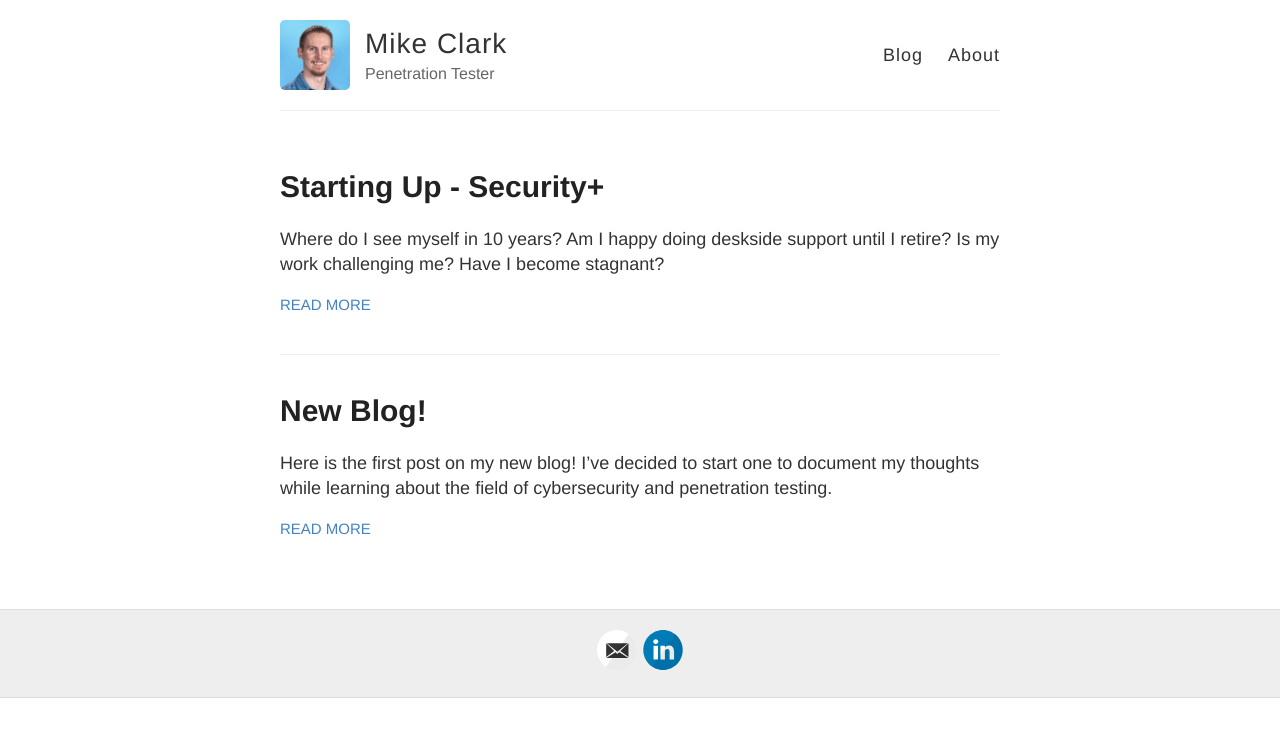
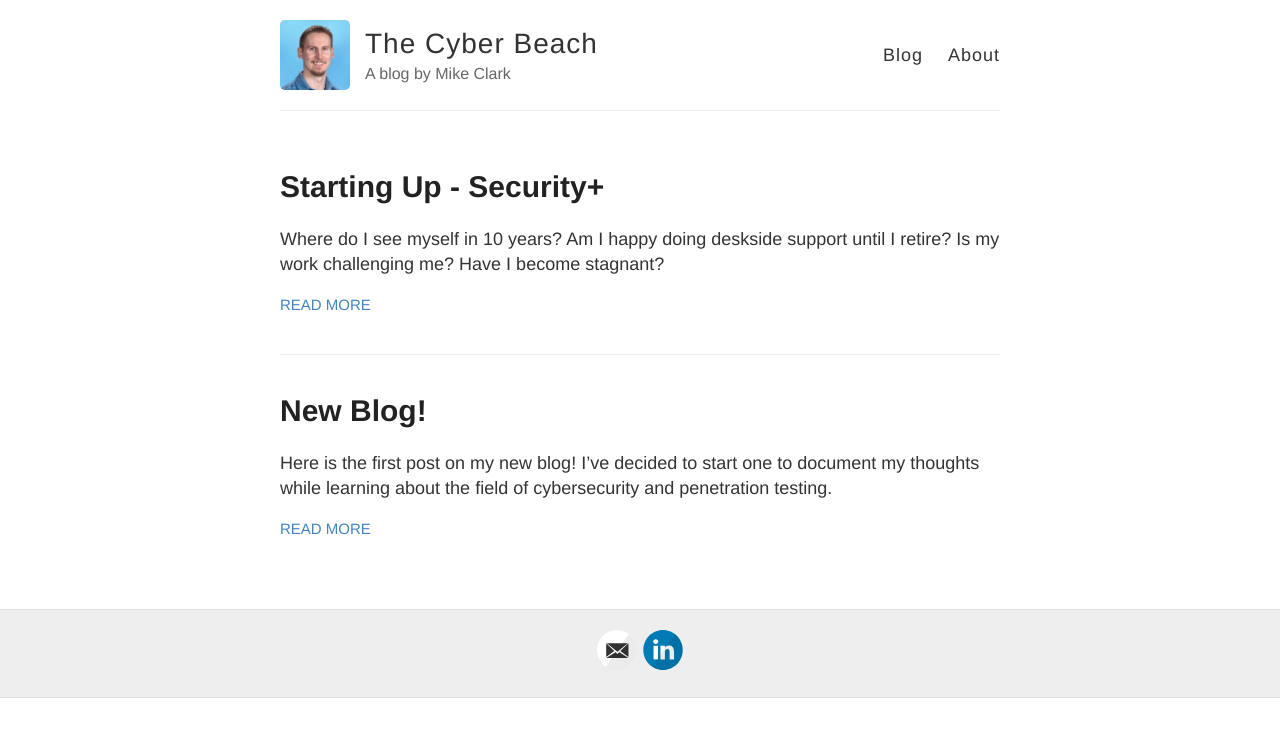
Before and after one commit to KarmicElk/karmicelk.github.io, a Jekyll site: the page built from index.html, in a window 1280 px wide. Shown: the top 737 px of the page. Built offline with Jekyll 4.4.1, drawn with Linux system fonts in a browser that asks for light colours.

Commit message:
Update _config.yml

```diff
--- a/_config.yml
+++ b/_config.yml
@@ -3,10 +3,10 @@
 #
 
 # Name of your site (displayed in the header)
-name: Mike Clark
+name: The Cyber Beach
 
 # Short bio or description (displayed in the header)
-description: Penetration Tester
+description: A blog by Mike Clark
 
 # URL of your avatar or profile pic (you could use your GitHub profile pic)
 avatar: https://raw.githubusercontent.com/KarmicElk/karmicelk.github.io/master/images/CLARKM.jpg
```
